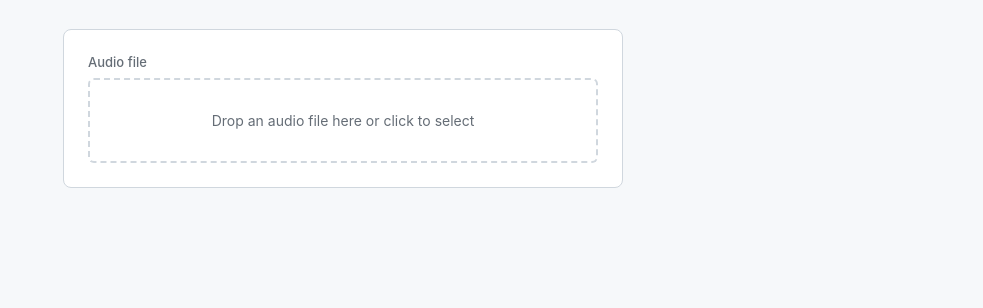
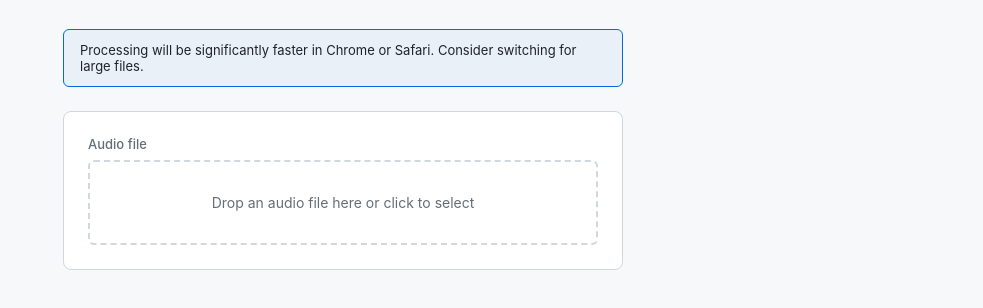
Before and after one commit to boredland/noise, a website built with Vite: page index.html in a window 1280 px wide. Shown: the part 102-410 px from the top of the page, without its empty margins (297-1280 px from the left). Built offline with nearby package versions, Linux system fonts and the light colour scheme.

Commit message:
Show performance banner for non-Chrome/Safari browsers

```diff
--- a/index.html
+++ b/index.html
@@ -280,6 +280,17 @@
         20%, 60% { transform: rotate(-25deg) }
         40%, 80% { transform: rotate(10deg) }
       }
+      .browser-banner {
+        background: var(--accent-hover);
+        border: 1px solid var(--accent);
+        border-radius: 6px;
+        padding: 0.75rem 1rem;
+        margin-bottom: 1.5rem;
+        font-size: 0.8125rem;
+        color: var(--fg);
+        display: none;
+      }
+
       .github-corner svg {
         fill: var(--corner-fill);
         color: var(--corner-color);
@@ -305,6 +316,10 @@
         Remove background noise from audio files using DeepFilterNet3 — runs
         entirely in your browser.
       </p>
+
+      <div class="browser-banner" id="browserBanner">
+        Processing will be significantly faster in Chrome or Safari. Consider switching for large files.
+      </div>
 
       <div class="card">
         <label>Audio file</label>
--- a/src/main.js
+++ b/src/main.js
@@ -10,6 +10,12 @@ const PREVIEW_SECONDS = 60;
 const MODEL_URL = new URL("./model", window.location.href).toString();
 
 const $ = (id) => document.getElementById(id);
+
+const isChromium = !!window.chrome;
+const isSafari = /^((?!chrome|android).)*safari/i.test(navigator.userAgent);
+if (!isChromium && !isSafari) {
+  $("browserBanner").style.display = "block";
+}
 
 const dropZone = $("dropZone");
 const fileInput = $("fileInput");
```
